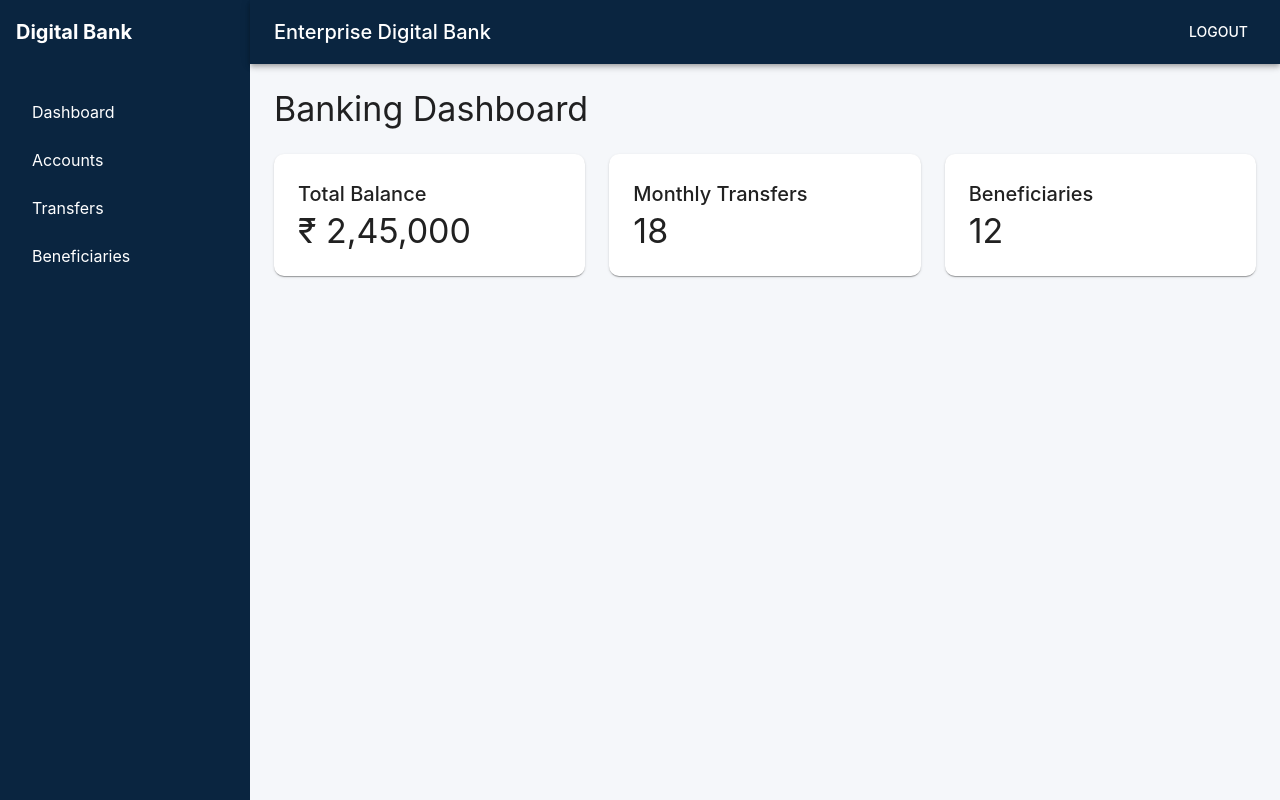
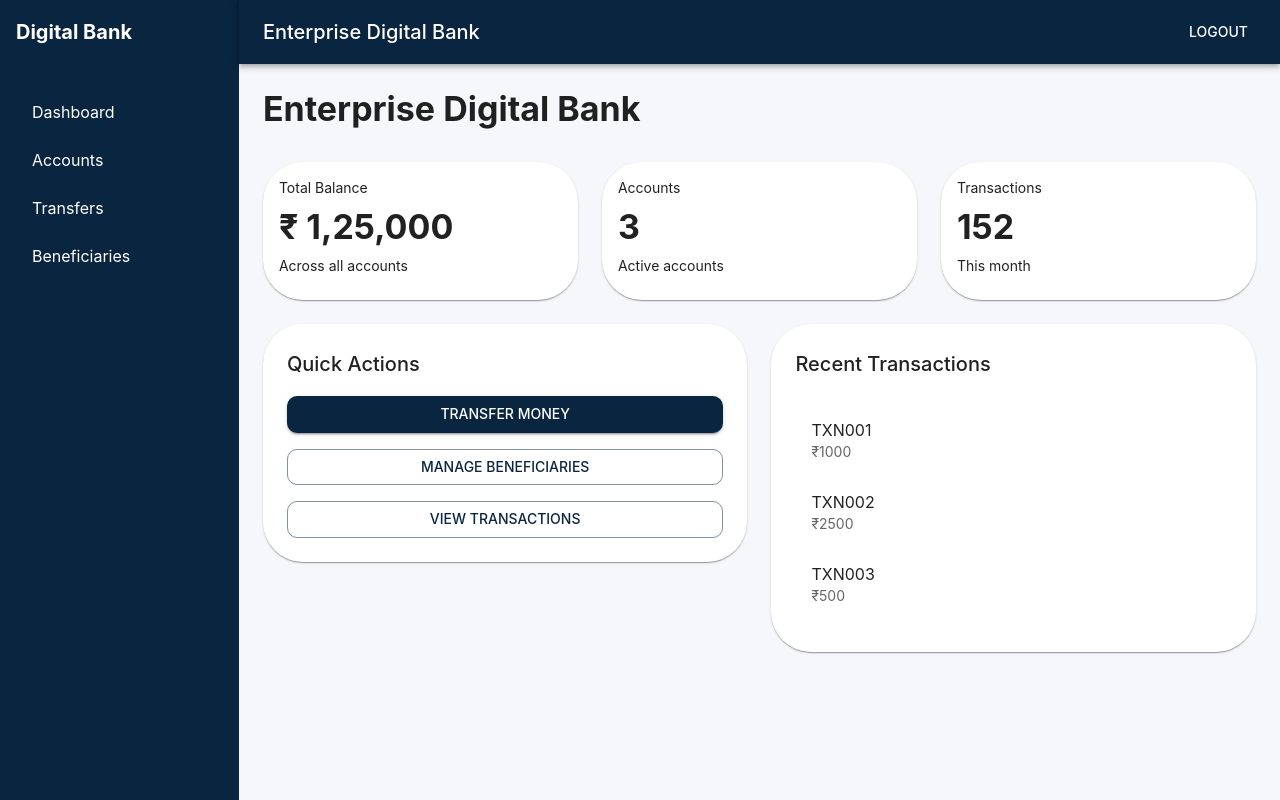
Before and after one commit to Nikharjain27/enterprise-digital-bank, a React (Vite) app in the folder frontend/shared-portal/: page /dashboard in a window 1280 px wide. Built offline with nearby package versions, Linux system fonts and the light colour scheme; no server answers; sample sign-in values are in the browser's storage.

Commit message:
dashboard enhancement

```diff
--- /dev/null
+++ b/frontend/shared-portal/src/components/dashboard/actions/QuickActions.tsx
@@ -0,0 +1,66 @@
+import {
+  Button,
+  Paper,
+  Stack,
+  Typography,
+} from "@mui/material";
+
+import { useNavigate }
+from "react-router-dom";
+
+const QuickActions = () => {
+
+  const navigate = useNavigate();
+
+  return (
+
+    <Paper
+      sx={{
+        padding: 3,
+        borderRadius: 4,
+      }}
+    >
+
+      <Typography
+        variant="h6"
+        sx={{ mb: 2 }}
+      >
+        Quick Actions
+      </Typography>
+
+      <Stack spacing={2}>
+
+        <Button
+          variant="contained"
+          onClick={() =>
+            navigate("/transfers")
+          }
+        >
+          Transfer Money
+        </Button>
+
+        <Button
+          variant="outlined"
+          onClick={() =>
+            navigate("/beneficiaries")
+          }
+        >
+          Manage Beneficiaries
+        </Button>
+
+        <Button
+          variant="outlined"
+          onClick={() =>
+            navigate("/transactions")
+          }
+        >
+          View Transactions
+        </Button>
+
+      </Stack>
+
+    </Paper>
+  );
+};
+
+export default QuickActions;
--- /dev/null
+++ b/frontend/shared-portal/src/components/dashboard/cards/SummaryCard.tsx
@@ -0,0 +1,64 @@
+import {
+  Card,
+  CardContent,
+  Typography,
+} from "@mui/material";
+
+interface Props {
+  title: string;
+  value: string | number;
+  subtitle?: string;
+}
+
+const SummaryCard = ({
+  title,
+  value,
+  subtitle,
+}: Props) => {
+
+  return (
+
+    <Card
+      sx={{
+        borderRadius: 4,
+        height: "100%",
+      }}
+    >
+
+      <CardContent>
+
+        <Typography
+          variant="body2"
+          color="text.secondary"
+        >
+          {title}
+        </Typography>
+
+        <Typography
+          variant="h4"
+          sx={{
+            mt: 1,
+            fontWeight: 700,
+          }}
+        >
+          {value}
+        </Typography>
+
+        {subtitle && (
+
+          <Typography
+            variant="body2"
+            sx={{ mt: 1 }}
+          >
+            {subtitle}
+          </Typography>
+
+        )}
+
+      </CardContent>
+
+    </Card>
+  );
+};
+
+export default SummaryCard;
--- /dev/null
+++ b/frontend/shared-portal/src/components/dashboard/widgets/RecentTransactions.tsx
@@ -0,0 +1,69 @@
+import {
+  List,
+  ListItem,
+  ListItemText,
+  Paper,
+  Typography,
+} from "@mui/material";
+
+const RecentTransactions = () => {
+
+  const mockTransactions = [
+
+    {
+      reference: "TXN001",
+      amount: "₹1000",
+    },
+
+    {
+      reference: "TXN002",
+      amount: "₹2500",
+    },
+
+    {
+      reference: "TXN003",
+      amount: "₹500",
+    },
+  ];
+
+  return (
+
+    <Paper
+      sx={{
+        padding: 3,
+        borderRadius: 4,
+      }}
+    >
+
+      <Typography
+        variant="h6"
+        sx={{ mb: 2 }}
+      >
+        Recent Transactions
+      </Typography>
+
+      <List>
+
+        {mockTransactions.map(
+          (txn) => (
+
+          <ListItem
+            key={txn.reference}
+          >
+
+            <ListItemText
+              primary={txn.reference}
+              secondary={txn.amount}
+            />
+
+          </ListItem>
+
+        ))}
+
+      </List>
+
+    </Paper>
+  );
+};
+
+export default RecentTransactions;
--- a/frontend/shared-portal/src/pages/DashboardPage/DashboardPage.tsx
+++ b/frontend/shared-portal/src/pages/DashboardPage/DashboardPage.tsx
@@ -1,65 +1,86 @@
 import {
   Grid,
-  Paper,
   Typography,
 } from "@mui/material";
 
-import DashboardLayout from "../../layouts/DashboardLayout/DashboardLayout";
+import DashboardLayout
+from "../../layouts/DashboardLayout/DashboardLayout";
+
+import SummaryCard
+from "../../components/dashboard/cards/SummaryCard";
+
+import QuickActions
+from "../../components/dashboard/actions/QuickActions";
+
+import RecentTransactions
+from "../../components/dashboard/widgets/RecentTransactions";
 
 const DashboardPage = () => {
 
   return (
+
     <DashboardLayout>
 
       <Typography
         variant="h4"
-        sx={{ mb: 3 }}
+        sx={{
+          mb: 4,
+          fontWeight: 700,
+        }}
       >
-        Banking Dashboard
+        Enterprise Digital Bank
       </Typography>
 
-      <Grid container spacing={3}>
+      <Grid
+        container
+        spacing={3}
+      >
 
-        <Grid size={{ xs: 12, md: 4 }}>
-
-          <Paper sx={{ padding: 3 }}>
-            <Typography variant="h6">
-              Total Balance
-            </Typography>
-
-            <Typography variant="h4">
-              ₹ 2,45,000
-            </Typography>
-          </Paper>
-
+        <Grid size={{
+          xs: 12,
+          md: 4,
+        }}>
+          <SummaryCard
+            title="Total Balance"
+            value="₹ 1,25,000"
+            subtitle="Across all accounts"
+          />
         </Grid>
 
-        <Grid size={{ xs: 12, md: 4 }}>
-
-          <Paper sx={{ padding: 3 }}>
-            <Typography variant="h6">
-              Monthly Transfers
-            </Typography>
-
-            <Typography variant="h4">
-              18
-            </Typography>
-          </Paper>
-
+        <Grid size={{
+          xs: 12,
+          md: 4,
+        }}>
+          <SummaryCard
+            title="Accounts"
+            value="3"
+            subtitle="Active accounts"
+          />
         </Grid>
 
-        <Grid size={{ xs: 12, md: 4 }}>
+        <Grid size={{
+          xs: 12,
+          md: 4,
+        }}>
+          <SummaryCard
+            title="Transactions"
+            value="152"
+            subtitle="This month"
+          />
+        </Grid>
 
-          <Paper sx={{ padding: 3 }}>
-            <Typography variant="h6">
-              Beneficiaries
-            </Typography>
+        <Grid size={{
+          xs: 12,
+          md: 6,
+        }}>
+          <QuickActions />
+        </Grid>
 
-            <Typography variant="h4">
-              12
-            </Typography>
-          </Paper>
-
+        <Grid size={{
+          xs: 12,
+          md: 6,
+        }}>
+          <RecentTransactions />
         </Grid>
 
       </Grid>
```
